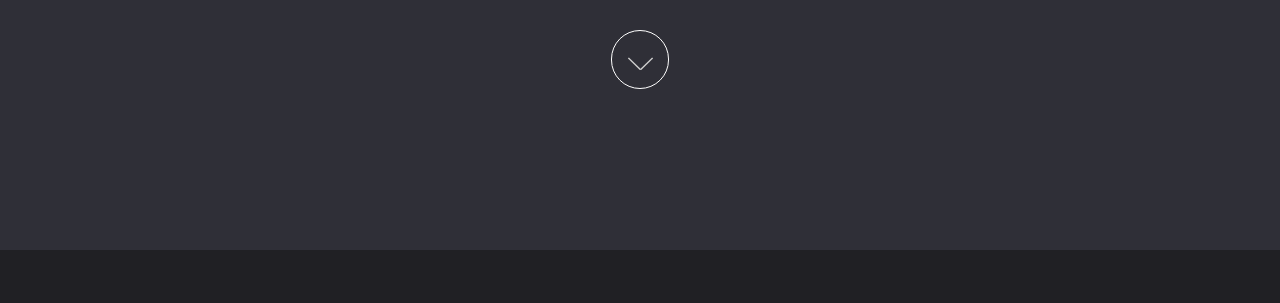
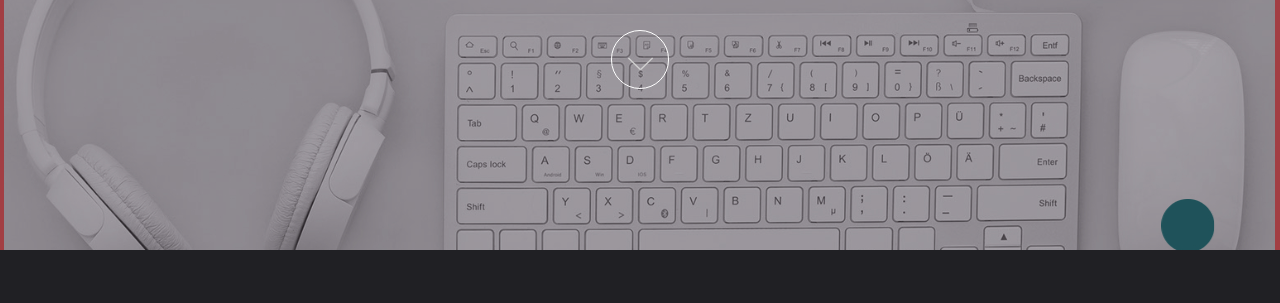
Before and after one commit to kuletha-rk/kuletha-rk.github.io, a plain HTML site: page index.html in a window 1280 px wide. Shown: the part 310-613 px from the top of the page. Drawn offline with Linux system fonts and the light colour scheme.

Commit message:
Update main.css

```diff
--- a/assets/css/main.css
+++ b/assets/css/main.css
@@ -1167,7 +1167,7 @@
 		justify-content: center;
 		padding: 8em 4em 6em 4em;
 		min-height: 70vh;
-		background-image: url("../../images/Slide\ 1.jpeg");
+		background-image: url("../../images/Slide\ 1.jpg");
 		background-position: center;
 		background-size: cover;
 		background-repeat: no-repeat;
```
